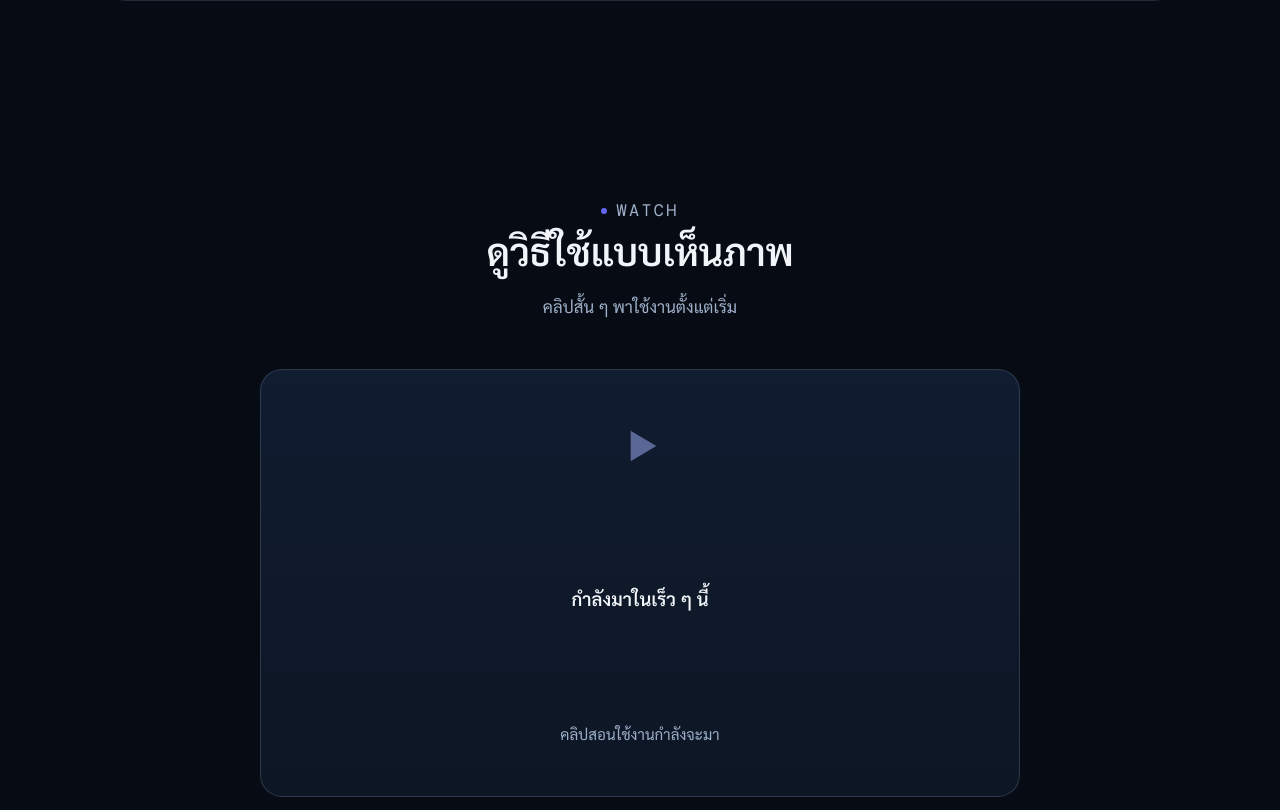
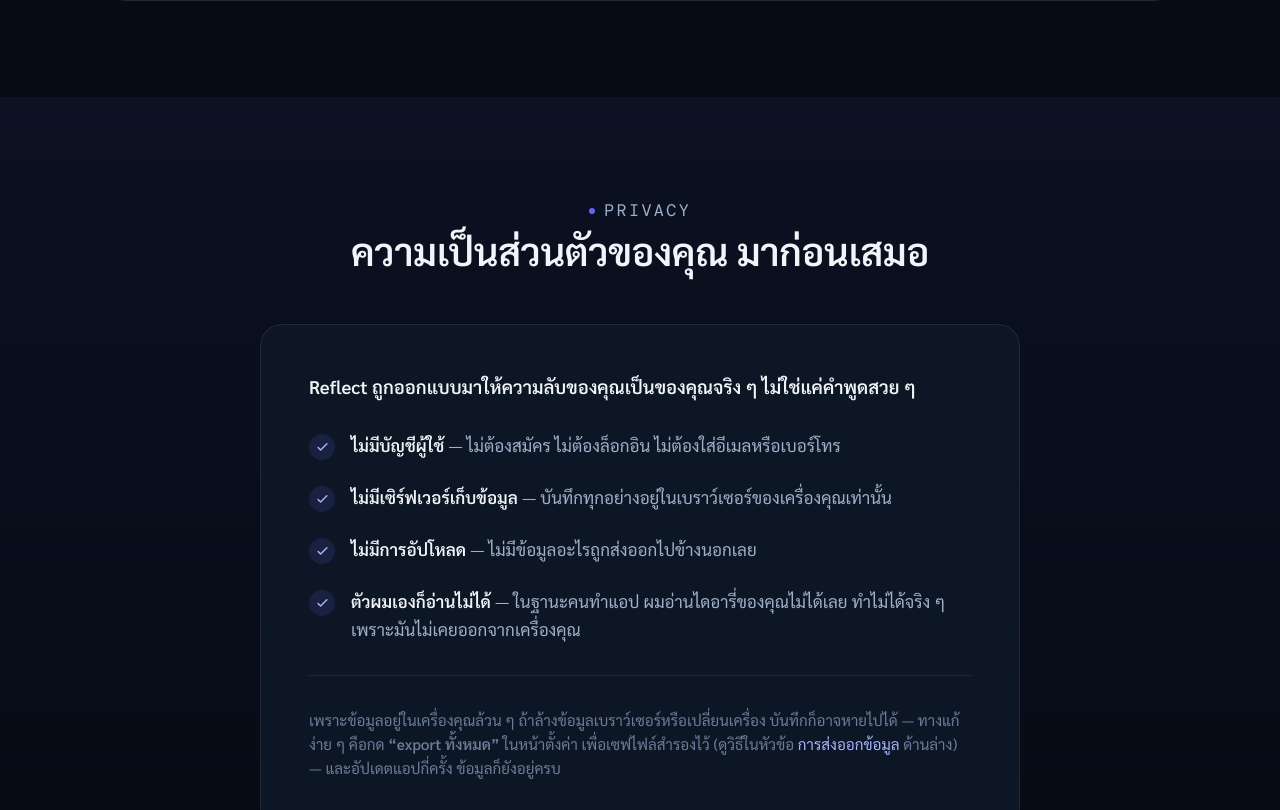
Before and after one commit to Liamsodium/Reflect-site, a plain HTML site: page index.html in a window 1280 px wide. Shown: the part 4771-5581 px from the top of the page. Drawn offline with nearby package versions, Linux system fonts and the light colour scheme; a web font is replaced by a local one.

Commit message:
Add files via upload

```diff
--- a/index.html
+++ b/index.html
@@ -333,13 +333,6 @@
   .install-done img{width:46px;height:46px;border-radius:12px;flex:none}
   .install-done b{display:block;color:var(--text);font-weight:600;font-size:1.05rem}
   .install-done span{color:var(--muted);font-size:.95rem}
-
-  /* ---------- VIDEO ---------- */
-  .video-frame{max-width:760px;margin:0 auto}
-  .ph.soon{gap:10px;border-style:solid}
-  .ph.soon .ph__art{opacity:.5;margin-bottom:2px}
-  .soon-title{font-family:var(--font-body);font-weight:600;font-size:1.15rem;color:var(--text);margin:0}
-  .soon-sub{font-family:var(--font-body);color:var(--muted);font-size:.95rem;margin:0}
 
   /* ---------- PRIVACY ---------- */
   .privacy{
@@ -705,32 +698,6 @@
     </div>
   </section>
 
-  <!-- ============ 5. TUTORIAL VIDEO (placeholder) ============ -->
-  <section aria-labelledby="video-h">
-    <div class="wrap">
-      <div class="section-head reveal">
-        <p class="eyebrow"><span class="dot"></span>WATCH</p>
-        <h2 id="video-h">ดูวิธีใช้แบบเห็นภาพ</h2>
-        <p>คลิปสั้น ๆ พาใช้งานตั้งแต่เริ่ม</p>
-      </div>
-
-      <div class="video-frame reveal">
-        <!-- PLACEHOLDER: วิดีโอสอนใช้งาน (16:9)
-             วิธีใส่จริง: ลบกล่อง .ph ด้านล่างนี้ทิ้ง แล้ววาง YouTube embed แทน เช่น
-             <iframe src="https://www.youtube.com/embed/VIDEO_ID" title="วิธีใช้ Reflect"
-                     style="position:absolute;inset:0;width:100%;height:100%;border:0;border-radius:var(--radius)"
-                     allow="accelerometer; autoplay; clipboard-write; encrypted-media; gyroscope; picture-in-picture"
-                     allowfullscreen loading="lazy"></iframe>
-             (กล่อง .ph มี aspect-ratio 16:9 อยู่แล้ว จึงวาง iframe แบบ absolute ทับได้เลย ไม่ต้องแก้ layout) -->
-        <div class="ph ph--wide soon">
-          <svg class="ph__art" viewBox="0 0 24 24" fill="currentColor" aria-hidden="true"><path d="M8 5.5v13l11-6.5-11-6.5z"/></svg>
-          <p class="soon-title">กำลังมาในเร็ว ๆ นี้</p>
-          <p class="soon-sub">คลิปสอนใช้งานกำลังจะมา</p>
-        </div>
-      </div>
-    </div>
-  </section>
-
   <!-- ============ 6. PRIVACY REASSURANCE ============ -->
   <section class="privacy" aria-labelledby="privacy-h">
     <div class="wrap">
```
